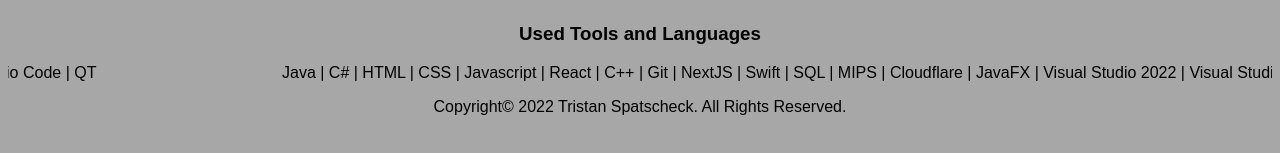
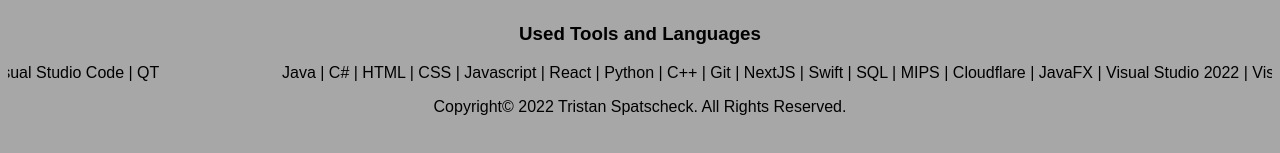
Before and after one commit to tapscodes/tapscodes.github.io, a Next.js app: page / in a window 1280 px wide. Shown: the part 223-376 px from the top of the page. Built offline with nearby package versions, Linux system fonts and the light colour scheme.

Commit message:
Updated Language List

```diff
--- a/pages/index.js
+++ b/pages/index.js
@@ -4,7 +4,7 @@ import Marquee from 'react-fast-marquee';
 import styles from '../styles/pages/Home.module.css';
 
 export default function Home() {
-  const skills = "Java | C# | HTML | CSS | Javascript | React | C++ | Git | NextJS | Swift | SQL | MIPS | Cloudflare | JavaFX | Visual Studio 2022 | Visual Studio Code | QT";
+  const skills = "Java | C# | HTML | CSS | Javascript | React | Python | C++ | Git | NextJS | Swift | SQL | MIPS | Cloudflare | JavaFX | Visual Studio 2022 | Visual Studio Code | QT";
 
   const quote = "Tristan Pudell-Spatscheck";
 
```
